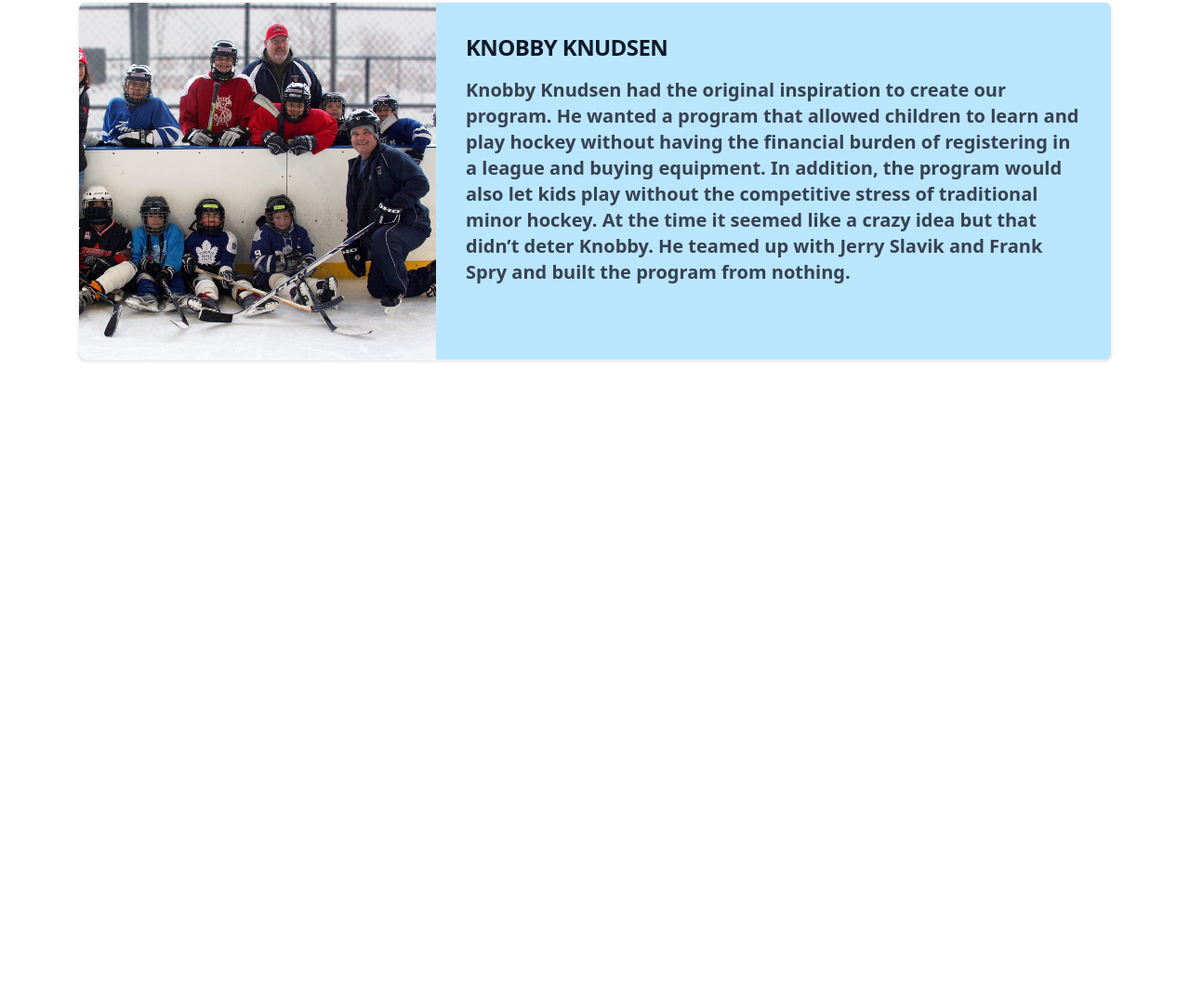
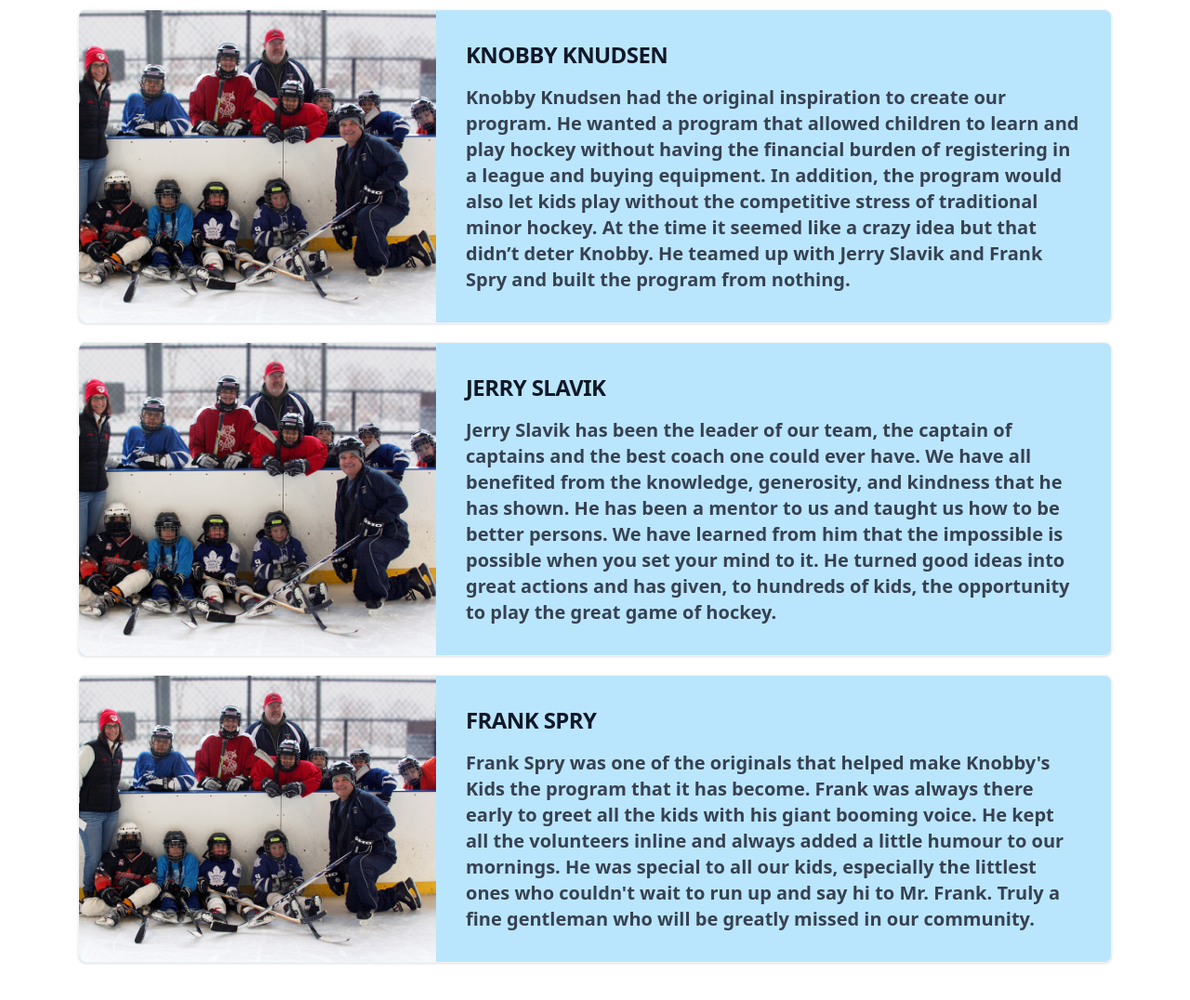
Before and after one commit to Criuchi/WebCommunication_FinalProject, a website: page src/index.html in a window 1280 px wide. Shown: the part 680-1756 px from the top of the page at 93% size. Before the commit the page ends 1132 px from the top, so only its background shows below. Drawn offline with nearby package versions, Linux system fonts and the light colour scheme.

Commit message:
Updating About Us page

```diff
--- a/src/index.html
+++ b/src/index.html
@@ -65,7 +65,7 @@
     <!-- History -->
     <div class="m-6 mb-8 lg:m-16 xl:flex">
         <div class="w-full p-1 md:p-11 lg:p-8 xl:w-1/2">
-          <h2 class="text-2xl text-center underline md:text-3xl 2xl:p-2">HISTORY</h2>
+          <h2 class="text-2xl text-center underline md:text-3xl xl:text-4xl 2xl:p-2">HISTORY</h2>
           <p class="mt-5 text-lg md:text-xl lg:text-lg xl:text-xl 2xl:p-2 2xl:text-xl">Knobby’s Kids Hockey was founded in 2006 by friends, Knobby Knudsen, Jerry Slavik and Frank Spry. Our founders recognized the need for sports for children who may not otherwise be able to join a league. The initial season saw 50 kids hit the ice over two hours on Saturday mornings. Over the years the program expanded to three hours of ice time and additional special events were added to support kids and their families. In 2023 registration hit a new high of 150 kids registered and 50 additional kids on a waiting list.</p>
         </div>
 
@@ -76,13 +76,29 @@
 
     <!-- Founders -->
     <div class="m-5 lg:m-16">
-        <h2 class="mt-5 text-xl md:text-2xl text-center underline xl:text-left md:ml-4 2xl:p-2">FOUNDERS</h2>
+        <h2 class="mt-5 text-xl md:text-2xl text-center underline xl:text-left xl:text-4xl md:ml-4 2xl:p-2">FOUNDERS</h2>
         <div class="transition ease-in-out delay-150 mt-8 lg:flex md:m-5 bg-sky-200 border border-gray-100 rounded-lg shadow hover:bg-sky-300 duration-300">
-            <img class="object-cover  h-96 w-full rounded-t-lg lg:w-96 md:rounded-none md:rounded-s-lg" src="./img/aboutimage.jpg" alt="">
+            <img class="object-cover  h-88 w-full rounded-t-lg lg:w-96 md:rounded-none md:rounded-s-lg" src="./img/aboutimage.jpg" alt="">
             <div class="p-8 w-full">
                 <h5 class="mb-4 text-xl md:text-2xl font-bold tracking-tight text-gray-900 dark:text-white">KNOBBY KNUDSEN</h5>
-                <p class="font-semibold text-gray-700 dark:text-gray-400 md:visible xl:text-xl">Knobby Knudsen had the original inspiration to create our program.  He wanted a program that allowed children to learn and play hockey without having the financial burden of registering in a league and buying equipment. In addition, the program would also let kids play without the competitive stress of traditional minor hockey.  At the time it seemed like a crazy idea but that didn’t deter Knobby.  He teamed up with Jerry Slavik and Frank Spry and built the program from nothing.</p>
+                <p class="font-semibold text-gray-700 dark:text-gray-400 md:visible xl:text-xl 2xl:text-2xl">Knobby Knudsen had the original inspiration to create our program.  He wanted a program that allowed children to learn and play hockey without having the financial burden of registering in a league and buying equipment. In addition, the program would also let kids play without the competitive stress of traditional minor hockey.  At the time it seemed like a crazy idea but that didn’t deter Knobby.  He teamed up with Jerry Slavik and Frank Spry and built the program from nothing.</p>
                 <!--<p class="mb-3 invisible font-normal text-gray-700 dark:text-gray-400 xl:visible">In the beginning there was no equipment, coaches nor home ice.  He helped get everything together and build the team that today is Knobby’s Kids.  Knobby also gave us one of our mottos, “Kids in Sports Stay Out of Courts”.  He believed that giving kids opportunity and a good environment would help them down a good path in life.</p>-->
+            </div>
+        </div>
+
+        <div class="transition ease-in-out delay-150 mt-8 lg:flex md:m-5 bg-sky-200 border border-gray-100 rounded-lg shadow hover:bg-sky-300 duration-300">
+            <img class="object-cover  h-88 w-full rounded-t-lg lg:w-96 md:rounded-none md:rounded-s-lg" src="./img/aboutimage.jpg" alt="">
+            <div class="p-8 w-full">
+                <h5 class="mb-4 text-xl md:text-2xl font-bold tracking-tight text-gray-900 dark:text-white">JERRY SLAVIK</h5>
+                <p class="font-semibold text-gray-700 dark:text-gray-400 md:visible xl:text-xl 2xl:text-2xl">Jerry Slavik has been the leader of our team, the captain of captains and the best coach one could ever have. We have all benefited from the knowledge, generosity, and kindness that he has shown. He has been a mentor to us and taught us how to be better persons. We have learned from him that the impossible is possible when you set your mind to it. He turned good ideas into great actions and has given, to hundreds of kids, the opportunity to play the great game of hockey.</p>
+            </div>
+        </div>
+
+        <div class="transition ease-in-out delay-150 mt-8 lg:flex md:m-5 bg-sky-200 border border-gray-100 rounded-lg shadow hover:bg-sky-300 duration-300">
+            <img class="object-cover  h-88 w-full rounded-t-lg lg:w-96 md:rounded-none md:rounded-s-lg" src="./img/aboutimage.jpg" alt="">
+            <div class="p-8 w-full">
+                <h5 class="mb-4 text-xl md:text-2xl font-bold tracking-tight text-gray-900 dark:text-white">FRANK SPRY</h5>
+                <p class="font-semibold text-gray-700 dark:text-gray-400 md:visible xl:text-xl 2xl:text-2xl">Frank Spry was one of the originals that helped make Knobby's Kids the program that it has become. Frank was always there early to greet all the kids with his giant booming voice. He kept all the volunteers inline and always added a little humour to our mornings. He was special to all our kids, especially the littlest ones who couldn't wait to run up and say hi to Mr. Frank. Truly a fine gentleman who will be greatly missed in our community. </p>
             </div>
         </div>
     </div>
```
Also changed, not shown: src/dist/output.css.
